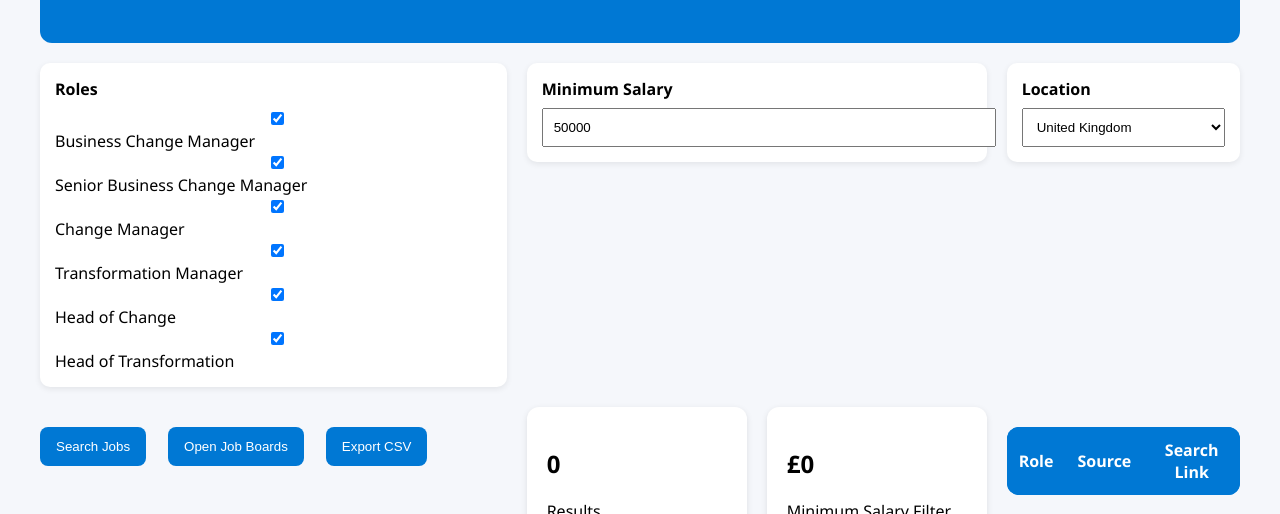
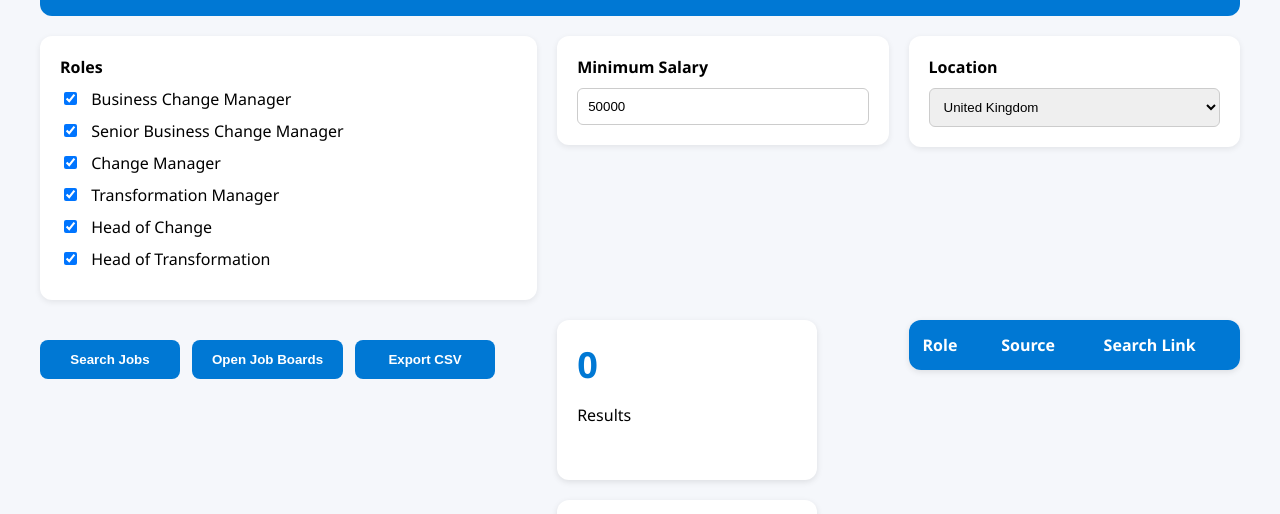
Before and after one commit to damilolaogunleye/business-change-job-finder, a plain HTML site: page index.html in a window 1280 px wide. Shown: the part 161-675 px from the top of the page. Drawn offline with Linux system fonts and the light colour scheme.

Commit message:
Update styles.css

```diff
--- a/styles.css
+++ b/styles.css
@@ -1,6 +1,6 @@
 body{
     margin:0;
-    font-family:Segoe UI,Arial,sans-serif;
+    font-family:Segoe UI, Arial, sans-serif;
     background:#f5f7fb;
 }
 
@@ -17,31 +17,43 @@ header{
     border-radius:12px;
 }
 
+header h1{
+    margin-top:0;
+    margin-bottom:10px;
+}
+
 .filters{
+    display:grid;
+    grid-template-columns:1.5fr 1fr 1fr;
+    gap:20px;
     margin-top:20px;
-    display:grid;
-    grid-template-columns: 2fr 1fr 1fr;
-    gap:20px;
     align-items:start;
 }
 
 .filter-group{
     background:white;
-    padding:15px;
-    border-radius:10px;
-    box-shadow:0 2px 6px rgba(0,0,0,.08);
+    padding:20px;
+    border-radius:12px;
+    box-shadow:0 2px 6px rgba(0,0,0,0.08);
 }
 
-label{
+.filter-group label{
     display:block;
-    margin-bottom:8px;
+    margin-bottom:10px;
     font-weight:600;
+}
+
+.filter-group div{
+    margin-bottom:10px;
 }
 
 input,
 select{
     width:100%;
     padding:10px;
+    border:1px solid #ccc;
+    border-radius:6px;
+    box-sizing:border-box;
 }
 
 .actions{
@@ -49,16 +61,18 @@ select{
     gap:12px;
     margin-top:20px;
     margin-bottom:20px;
+    flex-wrap:wrap;
 }
 
 button{
     background:#0078d4;
     color:white;
     border:none;
-    padding:12px 16px;
+    padding:12px 20px;
     border-radius:8px;
     cursor:pointer;
-    margin-right:10px;
+    font-weight:600;
+    min-width:140px;
 }
 
 button:hover{
@@ -69,64 +83,91 @@ button:hover{
     display:flex;
     gap:20px;
     margin-bottom:20px;
-   }
+    flex-wrap:wrap;
+}
 
 .card{
     background:white;
     padding:20px;
-    min-width:180px;
+    width:220px;
+    min-height:120px;
     border-radius:12px;
-    box-shadow:0 2px 6px rgba(0,0,0,.1);
+    box-shadow:0 2px 6px rgba(0,0,0,0.1);
+}
+
+.card h2{
+    margin-top:0;
+    margin-bottom:15px;
+    font-size:36px;
+    color:#0078d4;
+}
+
+.results-section{
+    width:100%;
 }
 
 table{
     width:100%;
-    margin-top:20px;
-    border-collapse:collapse;
-    background:white;
-}
-
-th{
-    background:#0078d4;
-    color:white;
-    padding:12px;
-}
-
-td{
-    padding:12px;
-    border-bottom:1px solid #ddd;
-}
-
-a{
-    color:#0078d4;
-    text-decoration:none;
-}
-table{
-    width:100%;
-    margin-top:20px;
     border-collapse:collapse;
     background:white;
     border-radius:12px;
     overflow:hidden;
+    box-shadow:0 2px 6px rgba(0,0,0,0.1);
 }
 
 thead{
     background:#0078d4;
 }
 
+th{
+    color:white;
+    text-align:left;
+    padding:14px;
+}
+
+td{
+    padding:14px;
+    border-bottom:1px solid #e5e5e5;
+}
+
 tbody tr:hover{
     background:#f0f7ff;
 }
-#resultsTable{
-    width:100%;
-    margin-top:20px;
+
+a{
+    color:#0078d4;
+    text-decoration:none;
+    font-weight:600;
 }
 
-#resultsTable th{
-    background:#0078d4;
-    color:white;
+a:hover{
+    text-decoration:underline;
 }
 
-#resultsTable td{
-    padding:12px;
+.role{
+    width:auto;
+    margin-right:10px;
 }
+
+@media (max-width: 900px){
+
+    .filters{
+        grid-template-columns:1fr;
+    }
+
+    .actions{
+        flex-direction:column;
+    }
+
+    button{
+        width:100%;
+    }
+
+    .summary{
+        flex-direction:column;
+    }
+
+    .card{
+        width:100%;
+    }
+}
```
